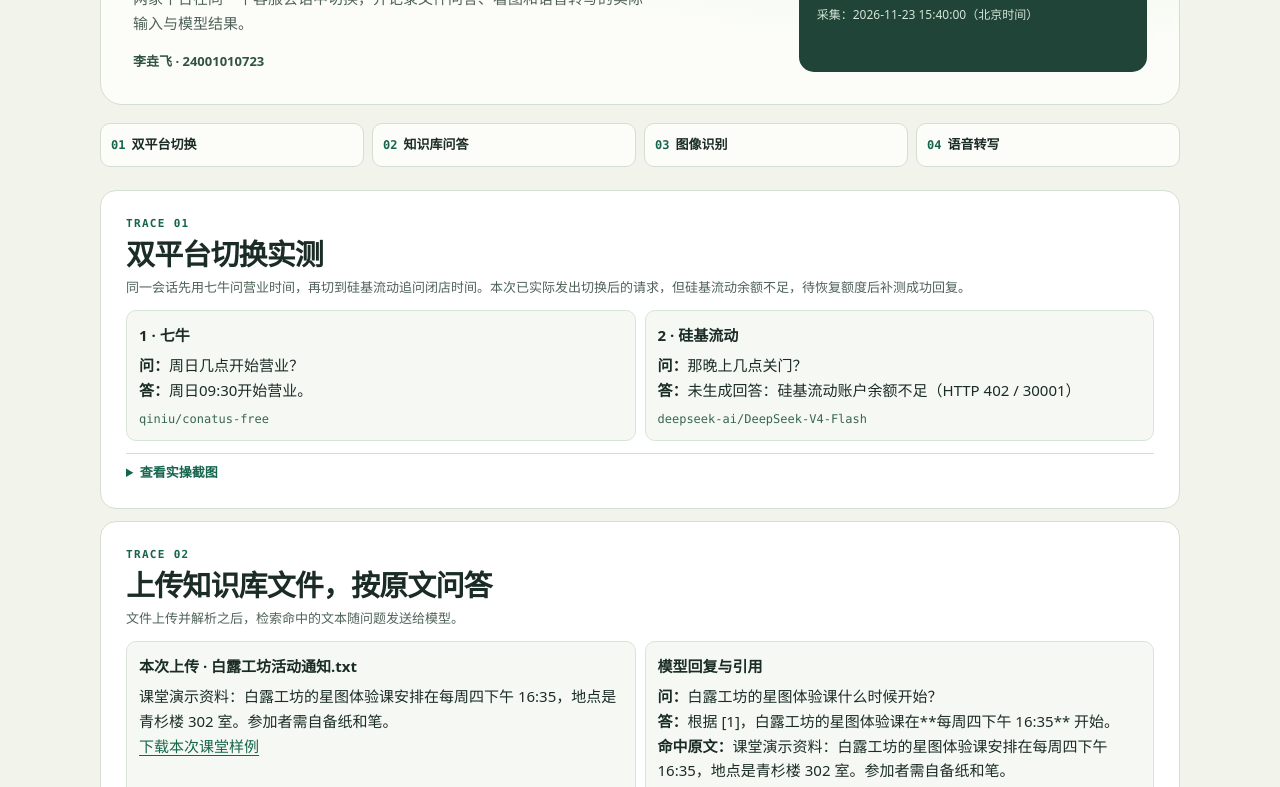
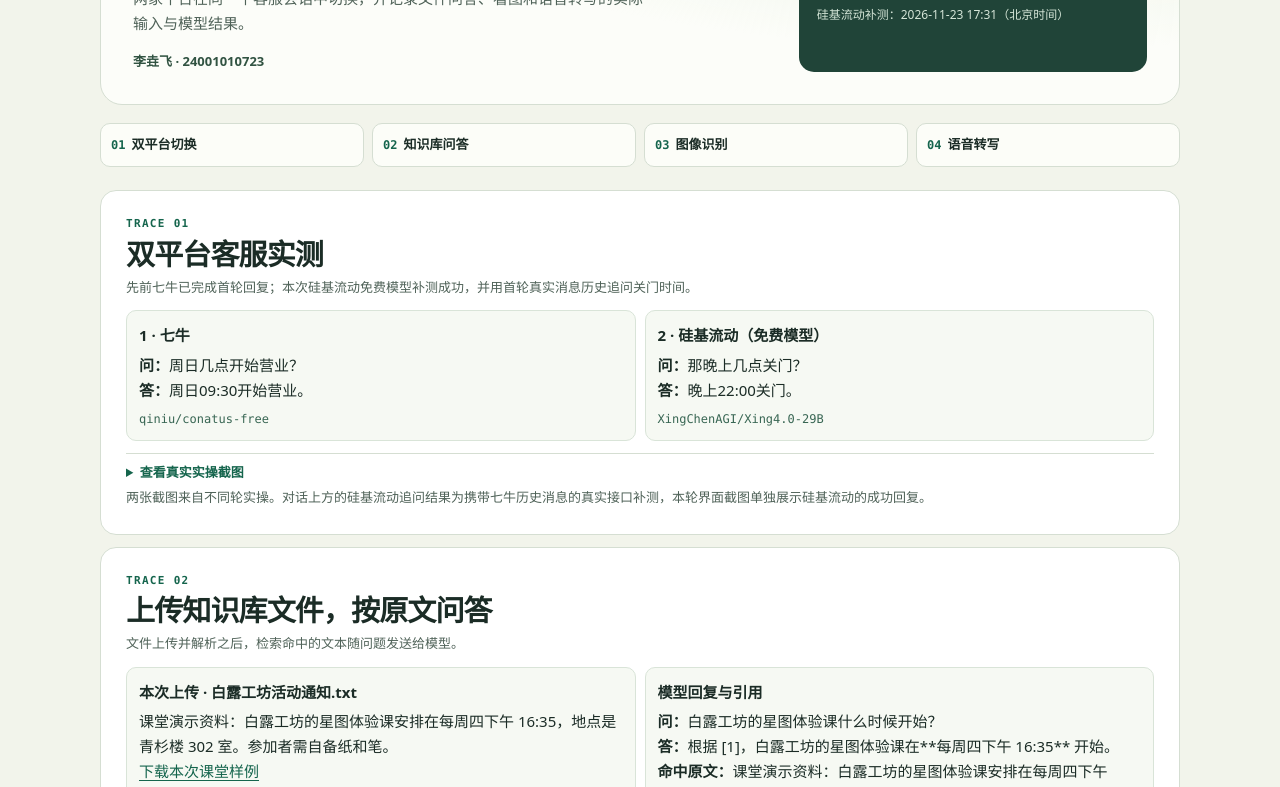
Before and after one commit to ssggdsad/liyaofei-learning-record, a plain HTML site: page docs/index.html in a window 1280 px wide. Shown: the part 247-1034 px from the top of the page. Drawn offline with Linux system fonts and the light colour scheme.

Commit message:
补齐硅基流动免费模型实测留痕

```diff
--- a/docs/index.html
+++ b/docs/index.html
@@ -2,9 +2,11 @@
 <!doctype html>
 <html lang="zh-CN"><head><meta charset="utf-8"><meta name="viewport" content="width=device-width, initial-scale=1"><title>LLM 实践操作留痕 · 李垚飞</title><meta name="description" content="李垚飞的 LLM 四项课堂实操留痕：平台切换、RAG、图像与语音。"><link rel="stylesheet" href="practice.css"></head>
 <body><header class="lyf_head"><div class="lyf_wrap lyf_top"><a class="lyf_brand" href="./"><span class="lyf_mark" aria-hidden="true">✦</span>MODEL / LAB</a><a href="https://github.com/ssggdsad/liyaofei-learning-record/blob/main/liyaofei_prompt.md">上节课学习记录 ↗</a></div></header>
-<main class="lyf_wrap"><section class="lyf_hero"><div><p class="lyf_kicker">高级网页设计 / 课程实践</p><h1>LLM 实践操作留痕<span>。</span></h1><p>两家平台在同一个客服会话中切换，并记录文件问答、看图和语音转写的实际输入与模型结果。</p><p class="lyf_owner">李垚飞 · 24001010723</p></div><div class="lyf_overview"><b>03 / 04</b><span>三项实测通过；双平台切换待补测</span><span>采集：2026-11-23 15:40:00（北京时间）</span></div></section>
+<main class="lyf_wrap"><section class="lyf_hero"><div><p class="lyf_kicker">高级网页设计 / 课程实践</p><h1>LLM 实践操作留痕<span>。</span></h1><p>两家平台在同一个客服会话中切换，并记录文件问答、看图和语音转写的实际输入与模型结果。</p><p class="lyf_owner">李垚飞 · 24001010723</p></div><div class="lyf_overview"><b>04 / 04</b><span>四项实操均有成功记录</span><span>硅基流动补测：2026-11-23 17:31（北京时间）</span></div></section>
 <nav class="lyf_nav" aria-label="操作留痕目录"><a href="#switch"><span>01</span>双平台切换</a><a href="#rag"><span>02</span>知识库问答</a><a href="#vision"><span>03</span>图像识别</a><a href="#speech"><span>04</span>语音转写</a></nav>
-<article class="lyf_section" id="switch" aria-label="双平台切换后继续对话"><div class="lyf_step">TRACE 01</div><h2>双平台切换实测</h2><p class="lyf_lead">同一会话先用七牛问营业时间，再切到硅基流动追问闭店时间。本次已实际发出切换后的请求，但硅基流动余额不足，待恢复额度后补测成功回复。</p><div class="lyf_cells"><div class="lyf_cell"><h3>1 · 七牛</h3><p><b>问：</b>周日几点开始营业？</p><p><b>答：</b>周日09:30开始营业。</p><p class="lyf_model">qiniu/conatus-free</p></div><div class="lyf_cell"><h3>2 · 硅基流动</h3><p><b>问：</b>那晚上几点关门？</p><p><b>答：</b>未生成回答：硅基流动账户余额不足（HTTP 402 / 30001）</p><p class="lyf_model">deepseek-ai/DeepSeek-V4-Flash</p></div></div><details><summary>查看实操截图</summary><figure><img src="assets/chat.png" alt="客服切到硅基流动后，七牛的历史回答仍在，页面显示硅基流动额度不足" loading="lazy" decoding="async"><figcaption class="lyf_caption">客服下拉框切到硅基流动，两个平台的回答保留在同一会话 · Edge 本机实测截图</figcaption></figure></details></article>
+<article class="lyf_section" id="switch" aria-label="双平台客服实测"><div class="lyf_step">TRACE 01</div><h2>双平台客服实测</h2><p class="lyf_lead">先前七牛已完成首轮回复；本次硅基流动免费模型补测成功，并用首轮真实消息历史追问关门时间。</p><div class="lyf_cells"><div class="lyf_cell"><h3>1 · 七牛</h3><p><b>问：</b>周日几点开始营业？</p><p><b>答：</b>周日09:30开始营业。</p><p class="lyf_model">qiniu/conatus-free</p></div><div class="lyf_cell"><h3>2 · 硅基流动（免费模型）</h3><p><b>问：</b>那晚上几点关门？</p><p><b>答：</b>晚上22:00关门。</p><p class="lyf_model">XingChenAGI/Xing4.0-29B</p></div></div><details><summary>查看真实实操截图</summary><figure><img src="assets/chat.png" alt="早先七牛完成首轮客服回复" loading="lazy" decoding="async"><figcaption class="lyf_caption">前次工作台截图：七牛回复了周日开门时间；当时硅基流动尚未恢复。</figcaption></figure><figure><img src="assets/chat-siliconflow.png" alt="硅基流动免费模型在本机工作台实测回复" loading="lazy" decoding="async"><figcaption class="lyf_caption">2026-11-23 17:31（北京时间）· 硅基流动工作台实测：周日晚上关门时间是 **22:00**。
+
+如有其他问题，欢迎随时咨询！😊</figcaption></figure></details><p class="lyf_caption">两张截图来自不同轮实操。对话上方的硅基流动追问结果为携带七牛历史消息的真实接口补测，本轮界面截图单独展示硅基流动的成功回复。</p></article>
 <article class="lyf_section" id="rag" aria-label="上传知识库文件，按原文问答"><div class="lyf_step">TRACE 02</div><h2>上传知识库文件，按原文问答</h2><p class="lyf_lead">文件上传并解析之后，检索命中的文本随问题发送给模型。</p><div class="lyf_cells"><div class="lyf_cell"><h3>本次上传 · 白露工坊活动通知.txt</h3><p>课堂演示资料：白露工坊的星图体验课安排在每周四下午 16:35，地点是青杉楼 302 室。参加者需自备纸和笔。</p><a href="assets/workshop-note.txt" download>下载本次课堂样例</a></div><div class="lyf_cell"><h3>模型回复与引用</h3><p><b>问：</b>白露工坊的星图体验课什么时候开始？</p><p><b>答：</b>根据 [1]，白露工坊的星图体验课在**每周四下午 16:35** 开始。</p><p><b>命中原文：</b>课堂演示资料：白露工坊的星图体验课安排在每周四下午 16:35，地点是青杉楼 302 室。参加者需自备纸和笔。</p><p class="lyf_model">qiniu/conatus-free</p></div></div><details><summary>查看实操截图</summary><figure><img src="assets/knowledge.png" alt="上传白露工坊示例后返回原文中的开课时间与引用" loading="lazy" decoding="async"><figcaption class="lyf_caption">上传白露工坊示例后返回原文中的开课时间与引用 · Edge 本机实测截图</figcaption></figure></details></article>
 <article class="lyf_section" id="vision" aria-label="上传图片，验证识别结果"><div class="lyf_step">TRACE 03</div><h2>上传图片，验证识别结果</h2><p class="lyf_lead">用一张自制双色图验证模型能识别画面中的位置和颜色。</p><div class="lyf_cells"><div class="lyf_cell"><h3>输入 · red-blue.png</h3><img class="lyf_sample" src="assets/input-image.png" alt="白底左红右蓝的双色方块"></div><div class="lyf_cell"><h3>模型描述</h3><p>纯白背景上水平并排着两个大小相同的正方形。左侧正方形为纯红色，右侧正方形为纯蓝色。图片中没有其他可见元素。</p><p class="lyf_model">deepseek/deepseek-v4-flash-vision-exp</p></div></div><details><summary>查看实操截图</summary><figure><img src="assets/vision.png" alt="上传测试图，七牛返回对画面中红蓝两个方块的描述" loading="lazy" decoding="async"><figcaption class="lyf_caption">上传测试图，七牛返回对画面中红蓝两个方块的描述 · Edge 本机实测截图</figcaption></figure></details></article>
 <article class="lyf_section" id="speech" aria-label="上传语音，核对转写文字"><div class="lyf_step">TRACE 04</div><h2>上传语音，核对转写文字</h2><p class="lyf_lead">播放用于课堂测试的合成语音，对照指定模型的转写结果。</p><div class="lyf_cells"><div class="lyf_cell"><h3>输入 · test-speech.wav</h3><audio class="lyf_audio" controls preload="none" src="assets/input-audio.wav">浏览器不支持播放。</audio></div><div class="lyf_cell"><h3>转写结果</h3><p lang="en">This is a classroom speech recognition test.</p><p class="lyf_model">qwen/qwen-audio-3.0-asr-flash</p></div></div><details><summary>查看实操截图</summary><figure><img src="assets/speech.png" alt="上传测试音频后，七牛语音模型显示真实转写文本" loading="lazy" decoding="async"><figcaption class="lyf_caption">上传测试音频后，七牛语音模型显示真实转写文本 · Edge 本机实测截图</figcaption></figure></details></article>
```
Also changed, not shown: docs/assets/chat-siliconflow.png (added).
